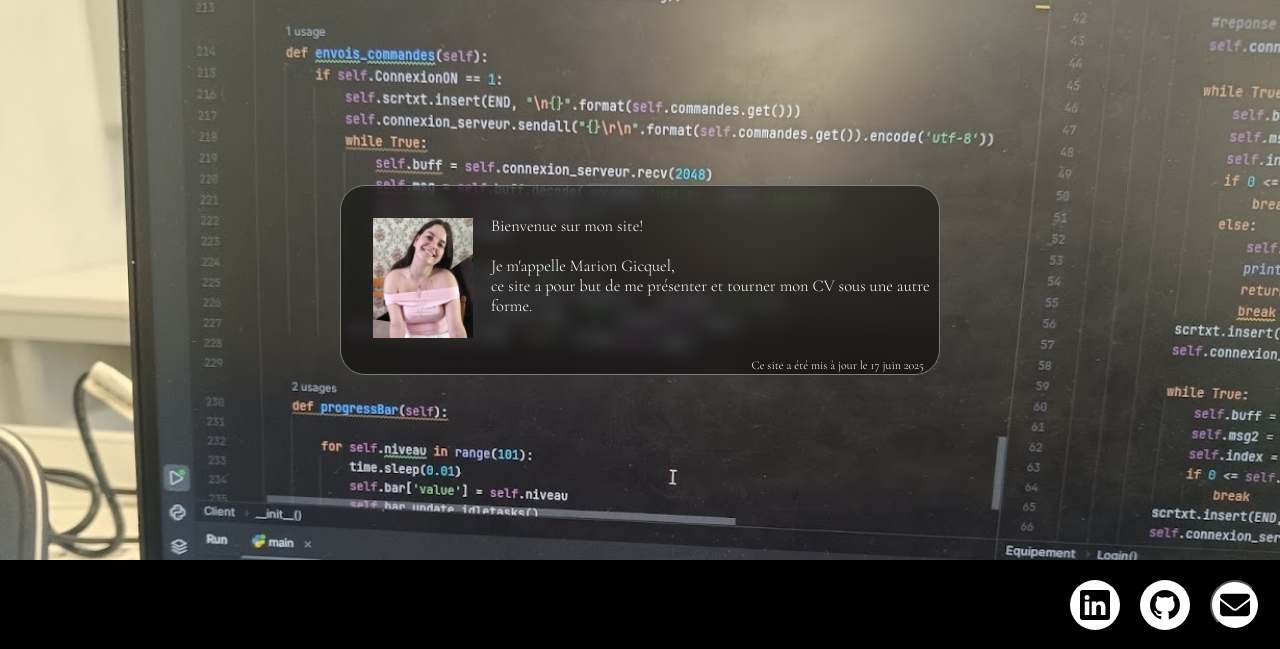
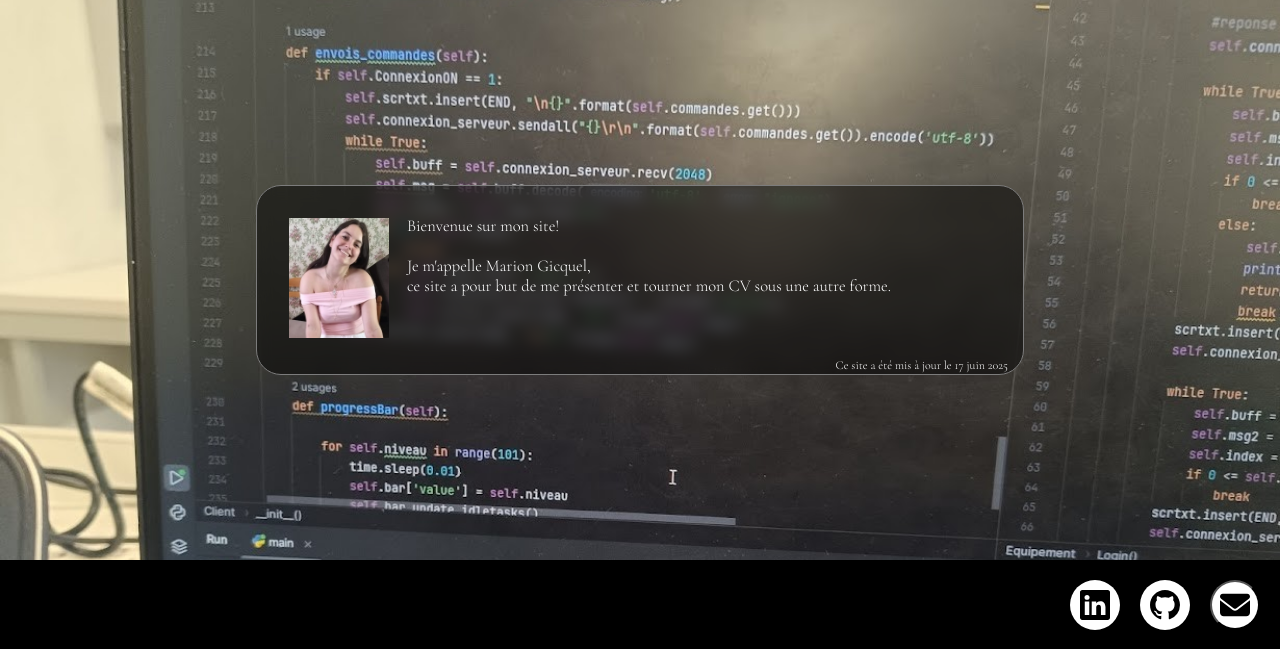
Before and after one commit to mariongcl/spydouswebsite, a PHP site: page / in a window 1280 px wide. Shown: the part 122-771 px from the top of the page. Run offline with PHP 8.4, Linux system fonts and the light colour scheme; some web fonts are replaced.

Commit message:
Update style.css

```diff
--- a/style.css
+++ b/style.css
@@ -383,7 +383,7 @@ nav a:hover {
 
   .center-frame42 {
     height: 100%; /* 60% de la hauteur de l'écran */
-    width: 90%;  /* 85% de la largeur de l'écran */
+     width: 90%;  /* 85% de la largeur de l'écran */
 
   }
 
@@ -1169,14 +1169,14 @@ QQQQQQQQQQQQQQQQQQQQQQQQQQQQQQQQQQQQQQQQQQ######################################
 }
 
 .center-frame42 {
-	backdrop-filter: blur(8px); /* Effet de flou sur l'arrière-plan */
+  backdrop-filter: blur(8px); /* Effet de flou sur l'arrière-plan */
   position: relative;
   background-color: rgba(0, 0, 0, 0.5); /* Fond semi-transparent */
   border: 1px solid #7c7c7c;
   padding: 2rem;
   border-radius: 25px;
   width: 60% ; /* Taille du cadre */
-  max-width: 600px; /* Limite la taille du cadre */
+
   color: white;
   text-align: left;
   height: auto;
```
